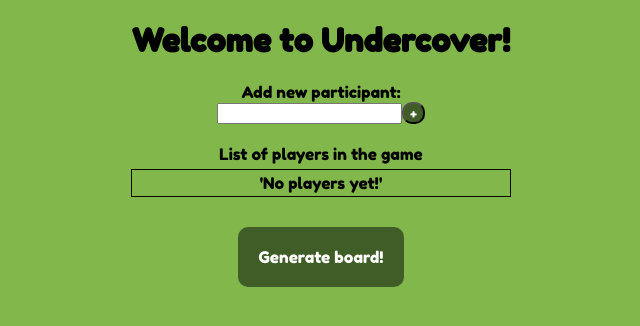
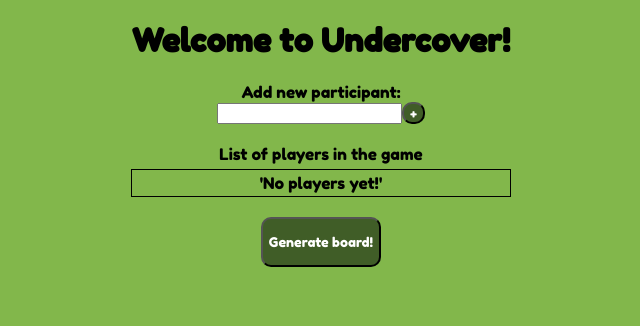
Before and after one commit to renatalourena/undercover, a React (Create React App) app: page / in a window 1280 px wide. Shown: the top 326 px of the page, without its empty margins (319-959 px from the left). Built offline with nearby package versions, Linux system fonts and the light colour scheme.

Commit message:
replace generate action by a button

```diff
--- a/src/components/AddParticipants.css
+++ b/src/components/AddParticipants.css
@@ -14,13 +14,6 @@
   margin-top: 5px;
 }
 
-.generate-board {
-  margin-top: 50px;
+.generate-board button {
+  height: 50px;
 }
-.generate-board  a {
-  background-color: #405d27;
-  color: white;
-  padding: 20px;
-  text-decoration: none;
-  border-radius: 10px;
-}
--- a/src/components/AddParticipants.jsx
+++ b/src/components/AddParticipants.jsx
@@ -26,7 +26,6 @@ export default () => {
     setPlayersList(newplayersList);
   }
 
-
   return (
     <div className="add-participants">
       <div>
@@ -53,7 +52,9 @@ export default () => {
         </table>
       </div>
       <div className="generate-board">
-        <Link to="/home/session">Generate board!</Link>
+        <Link to="/home/session">
+          <button >Generate board!</button>
+        </Link>
       </div>
       <Route path="/home/session" component={() => <Round participants={playersList} />} />
     </div>
```
